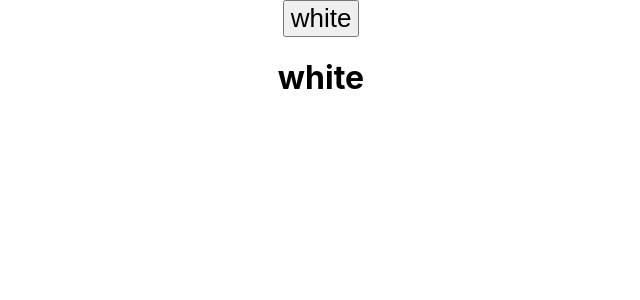
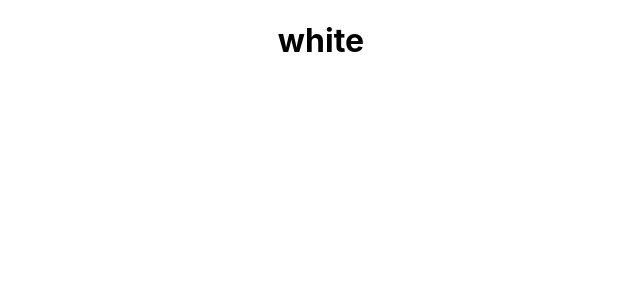
Before and after one commit to luiscns-alt/treinaweb-react-hooks, a React (Vite) app in the folder project-hooks/: page / in a window 1280 px wide. Shown: the top 300 px of the page, without its empty margins (319-959 px from the left). Built offline with nearby package versions, Linux system fonts and the light colour scheme.

Commit message:
feat: create useContext

```diff
--- a/project-hooks/src/App.jsx
+++ b/project-hooks/src/App.jsx
@@ -1,23 +1,16 @@
-import React, { useState } from 'react';
+import React from 'react';
 import './App.css';
 
-import { themes, ThemeContext } from './data/ThemeProvider';
+import ThemeProvider from './data/ThemeProvider';
 import Teste from './ui/Teste';
 
 function App() {
-    const [val, setVal] = useState(themes.light);
-
-    function toggle() {
-        setVal(val === themes.light ? themes.dark : themes.light);
-    }
-
     return (
-        <ThemeContext.Provider value={{ value: val, toggle }}>
+        <ThemeProvider>
             <div className="App">
-                <button onClick={toggle}>{val}</button>
                 <Teste />
             </div>
-        </ThemeContext.Provider>
+        </ThemeProvider>
     );
 }
 
--- a/project-hooks/src/data/ThemeProvider.jsx
+++ b/project-hooks/src/data/ThemeProvider.jsx
@@ -1,4 +1,4 @@
-import React from 'react';
+import React, { useState } from 'react';
 
 export const themes = {
     light: 'white',
@@ -6,3 +6,17 @@ export const themes = {
 }
 
 export const ThemeContext = React.createContext(themes.light);
+
+export default function ThemeProvider(props) {
+    const [val, setVal] = useState(themes.light);
+
+    function toggle() {
+        setVal(val === themes.light ? themes.dark : themes.light);
+    }
+
+    return (
+        <ThemeContext.Provider value={{ value: val, toggle }}>
+            {props.children}
+        </ThemeContext.Provider>
+    )
+}
--- a/project-hooks/src/ui/Teste.jsx
+++ b/project-hooks/src/ui/Teste.jsx
@@ -1,13 +1,19 @@
-import React from 'react';
-
+import React, { useContext } from 'react';
 import { ThemeContext } from '../data/ThemeProvider';
 
-export default function Teste() {
-    return (
+/*export default function Teste(){
+    return(
         <ThemeContext.Consumer>
             {(theme) => {
-                return <h1 onClick={theme.toggle}>{theme.value}</h1>
+                return <h1 onClick={theme.toggle} >{theme.value}</h1>
             }}
         </ThemeContext.Consumer>
     )
+}*/
+
+export default function Teste() {
+    const theme = useContext(ThemeContext);
+    return (
+        <h1 onClick={theme.toggle}>{theme.value}</h1>
+    )
 }
```
